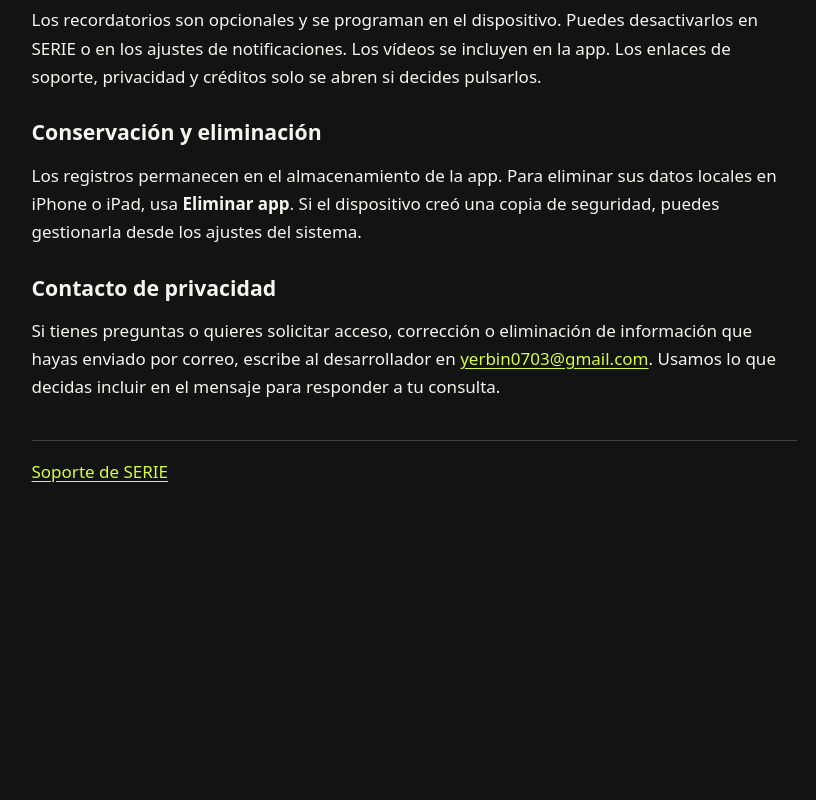
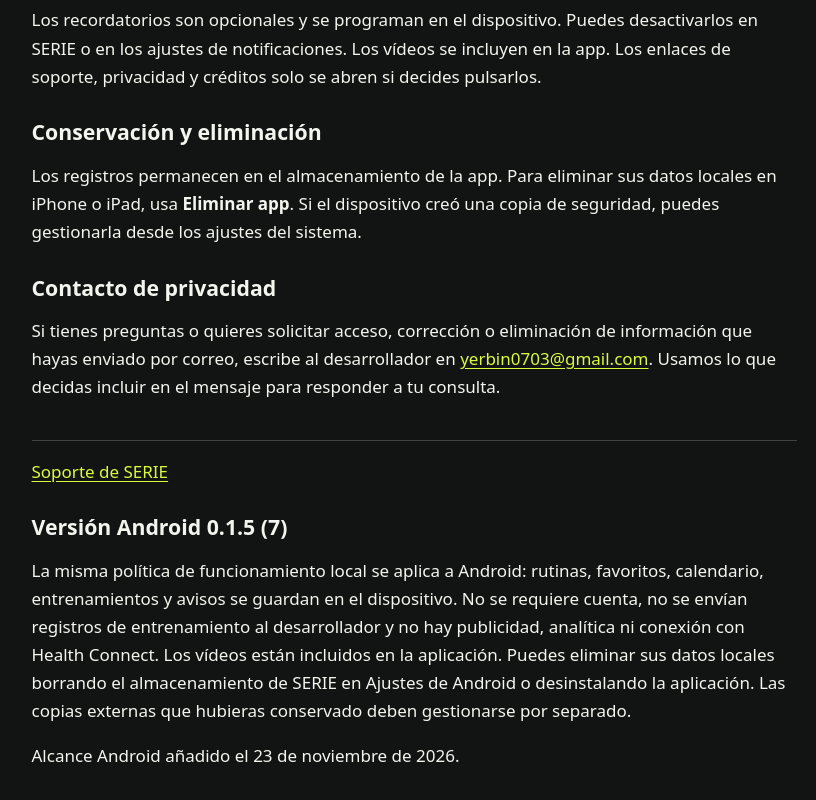
Before and after one commit to yerbin69-hash/politicas-apps-publicas, a plain HTML site: page public/serie/privacy.html in a window 1280 px wide. Shown: the part 536-1336 px from the top of the page, without its empty margins (226-1042 px from the left). Before the commit the page ends 1064 px from the top, so only its background shows below. Drawn offline with Linux system fonts and the light colour scheme.

Commit message:
Document Android privacy for serie

```diff
--- a/public/serie/privacy.html
+++ b/public/serie/privacy.html
@@ -22,6 +22,6 @@
 <h2>Contacto de privacidad</h2>
 <p>Si tienes preguntas o quieres solicitar acceso, corrección o eliminación de información que hayas enviado por correo, escribe al desarrollador en <a href="mailto:yerbin0703@gmail.com?subject=Privacidad%20de%20SERIE">yerbin0703@gmail.com</a>. Usamos lo que decidas incluir en el mensaje para responder a tu consulta.</p>
 <footer><a href="./">Soporte de SERIE</a></footer>
-</main>
+<section><h2>Versión Android 0.1.5 (7)</h2><p>La misma política de funcionamiento local se aplica a Android: rutinas, favoritos, calendario, entrenamientos y avisos se guardan en el dispositivo. No se requiere cuenta, no se envían registros de entrenamiento al desarrollador y no hay publicidad, analítica ni conexión con Health Connect. Los vídeos están incluidos en la aplicación. Puedes eliminar sus datos locales borrando el almacenamiento de SERIE en Ajustes de Android o desinstalando la aplicación. Las copias externas que hubieras conservado deben gestionarse por separado.</p></section><p>Alcance Android añadido el 23 de noviembre de 2026.</p></main>
 </body>
 </html>
```
